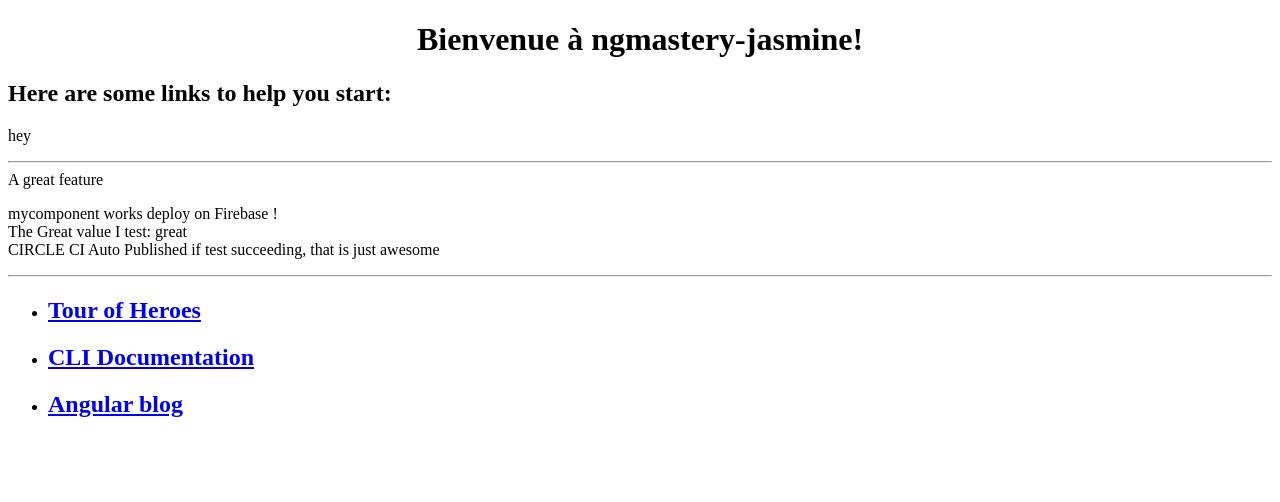
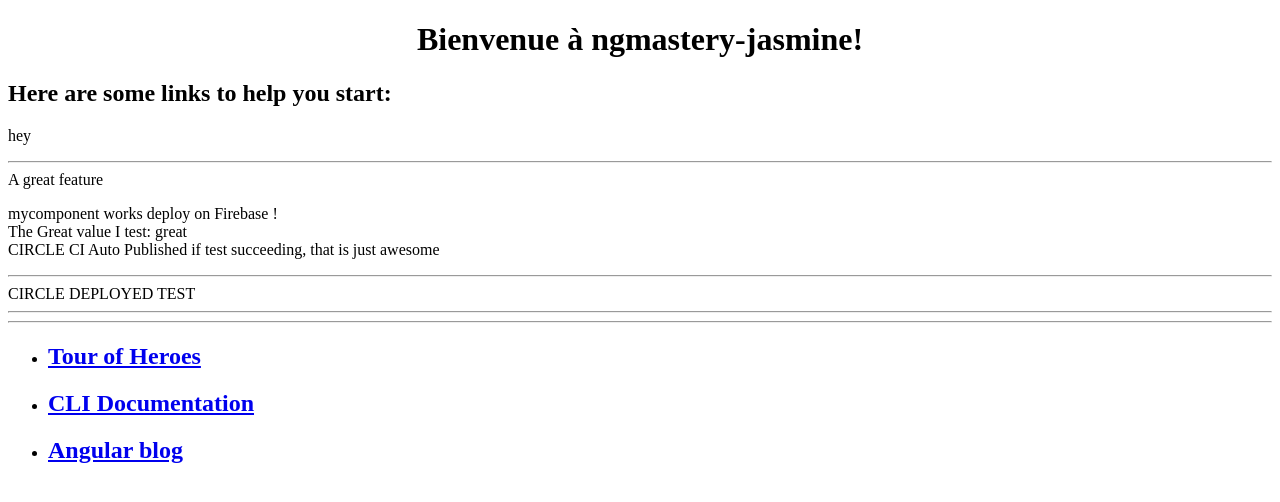
Before and after one commit to jgwill/ngmastery-jasmine, an Angular app: page / in a window 1280 px wide. Shown: the top 502 px of the page. Built offline with nearby package versions, Linux system fonts and the light colour scheme.

Commit message:
PWD Tests, where is the path on CircleCI ?

```diff
--- a/src/app/mycomponent/mycomponent.component.html
+++ b/src/app/mycomponent/mycomponent.component.html
@@ -6,3 +6,6 @@
   CIRCLE CI Auto Published if test succeeding, that is just awesome
 
 </p>
+<hr>
+CIRCLE DEPLOYED TEST
+<hr>
```
Also changed, not shown: .circleci/config.yml.
